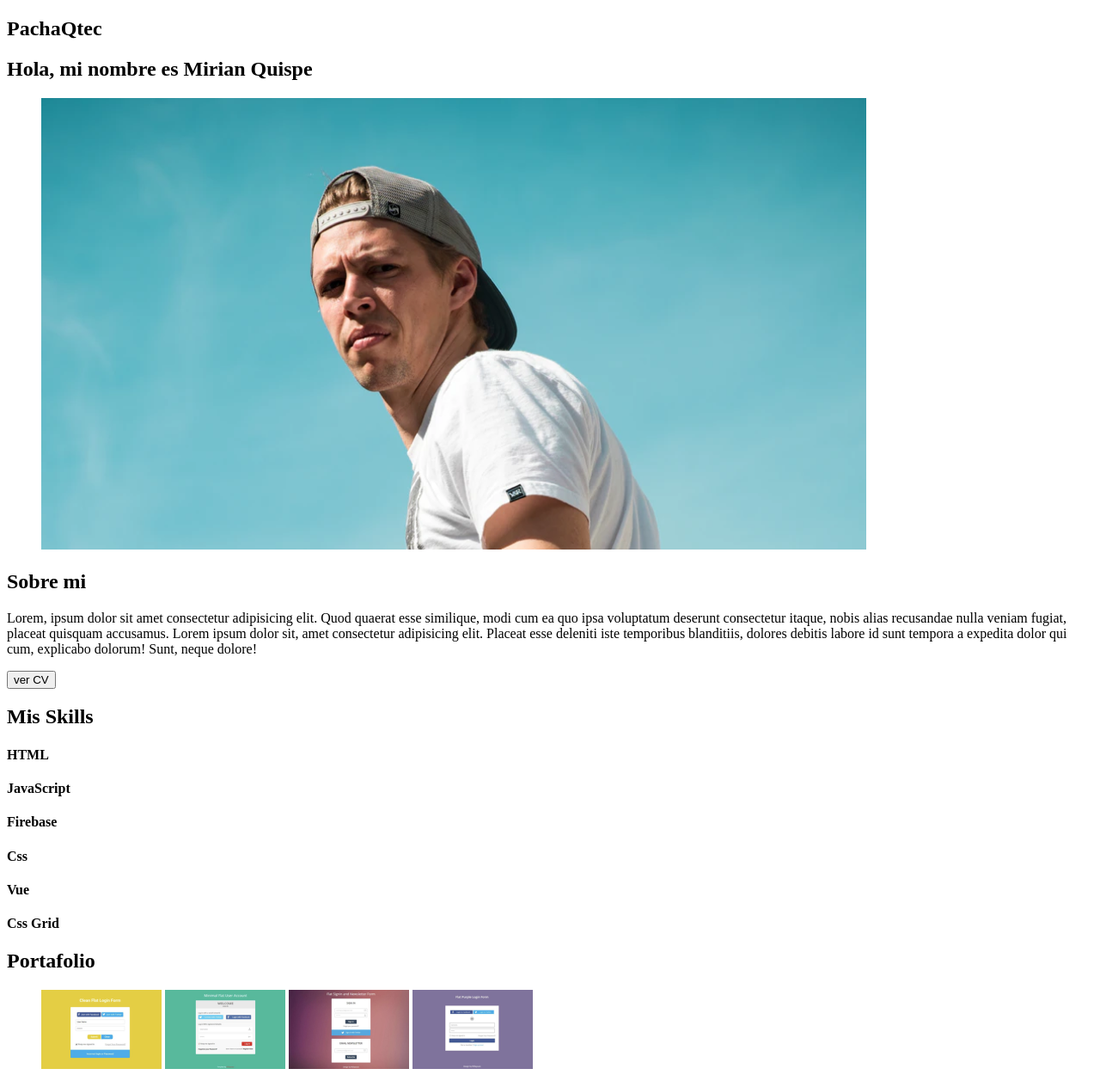
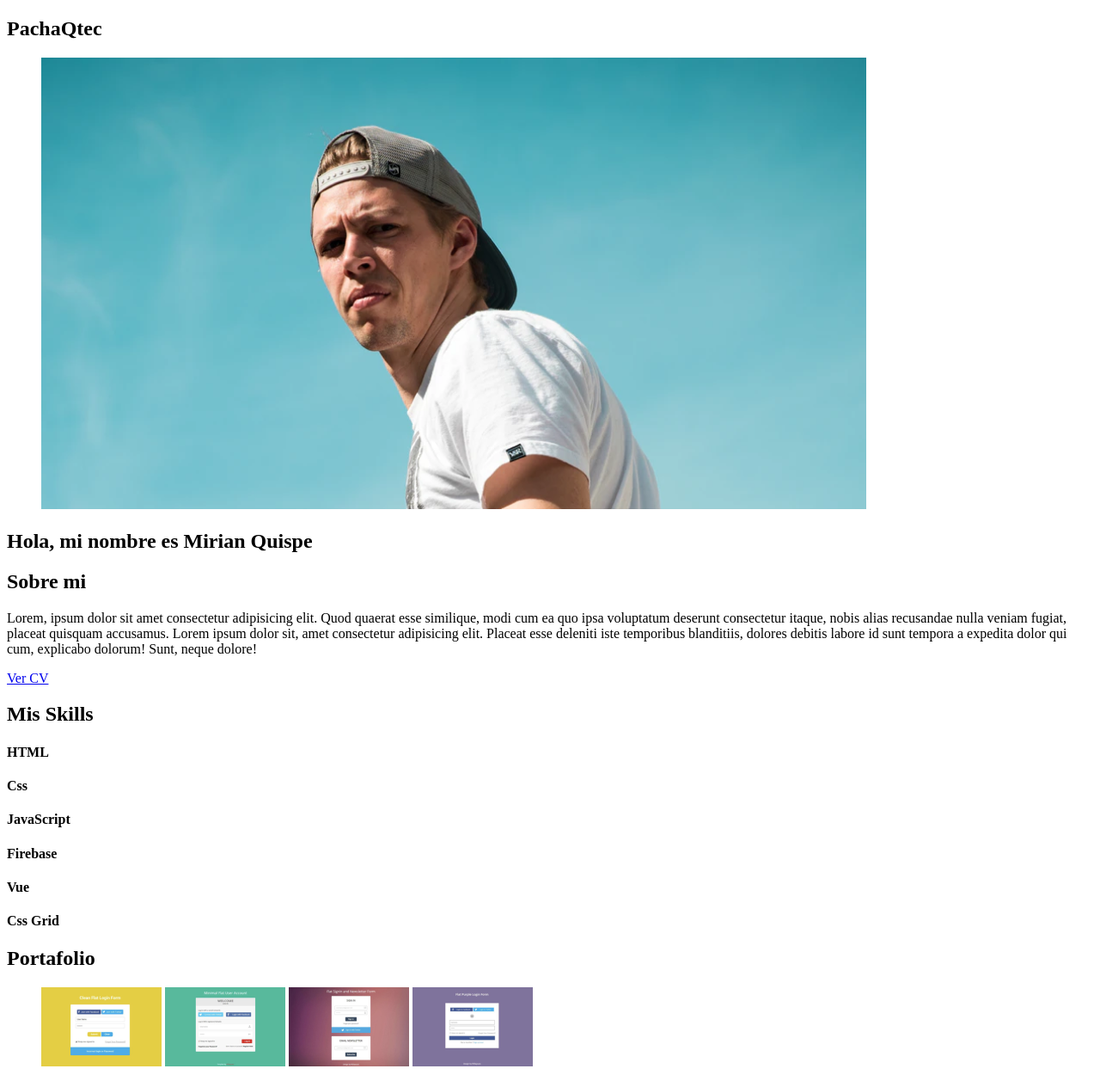
Before and after one commit to KiraLei/Pachaqtec-02, a plain HTML site: page index.html in a window 1280 px wide. Shown: the top 1257 px of the page at 86% size. Drawn offline with Linux system fonts and the light colour scheme.

Commit message:
change index

```diff
--- a/index.html
+++ b/index.html
@@ -9,10 +9,10 @@
     <main>
       <section>
         <h1>PachaQtec</h1>
+        <figure>
+            <img src="/images/image 1 (1).png" alt="" />
+        </figure>
         <h2>Hola, mi nombre es Mirian Quispe</h2>
-        <figure>
-          <img src="/images/image 1 (1).png" alt="" />
-        </figure>
       </section>
       <section>
         <h2>Sobre mi</h2>
@@ -25,7 +25,7 @@
           labore id sunt tempora a expedita dolor qui cum, explicabo dolorum!
           Sunt, neque dolore!
         </p>
-        <button>ver CV</button>
+        <a href="#">Ver CV</a>
       </section>
       <section>
         <h2>Mis Skills</h2>
@@ -34,15 +34,16 @@
           <div><div></div></div>
         </div>
         <div>
+            <h4>Css</h4>
+            <div><div></div></div>
+        </div>
+
+        <div>
           <h4>JavaScript</h4>
           <div><div></div></div>
         </div>
         <div>
           <h4>Firebase</h4>
-          <div><div></div></div>
-        </div>
-        <div>
-          <h4>Css</h4>
           <div><div></div></div>
         </div>
         <div>
```
